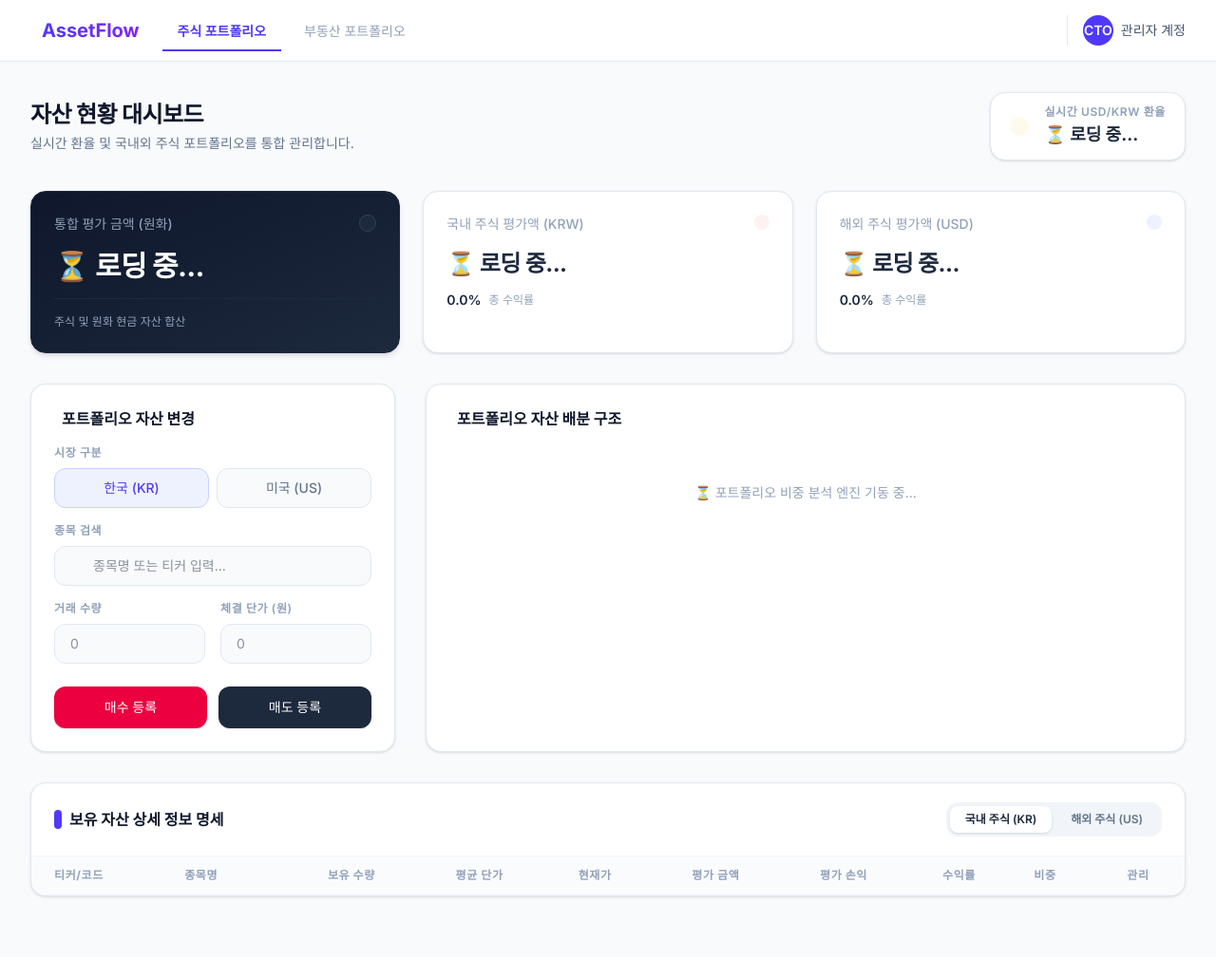
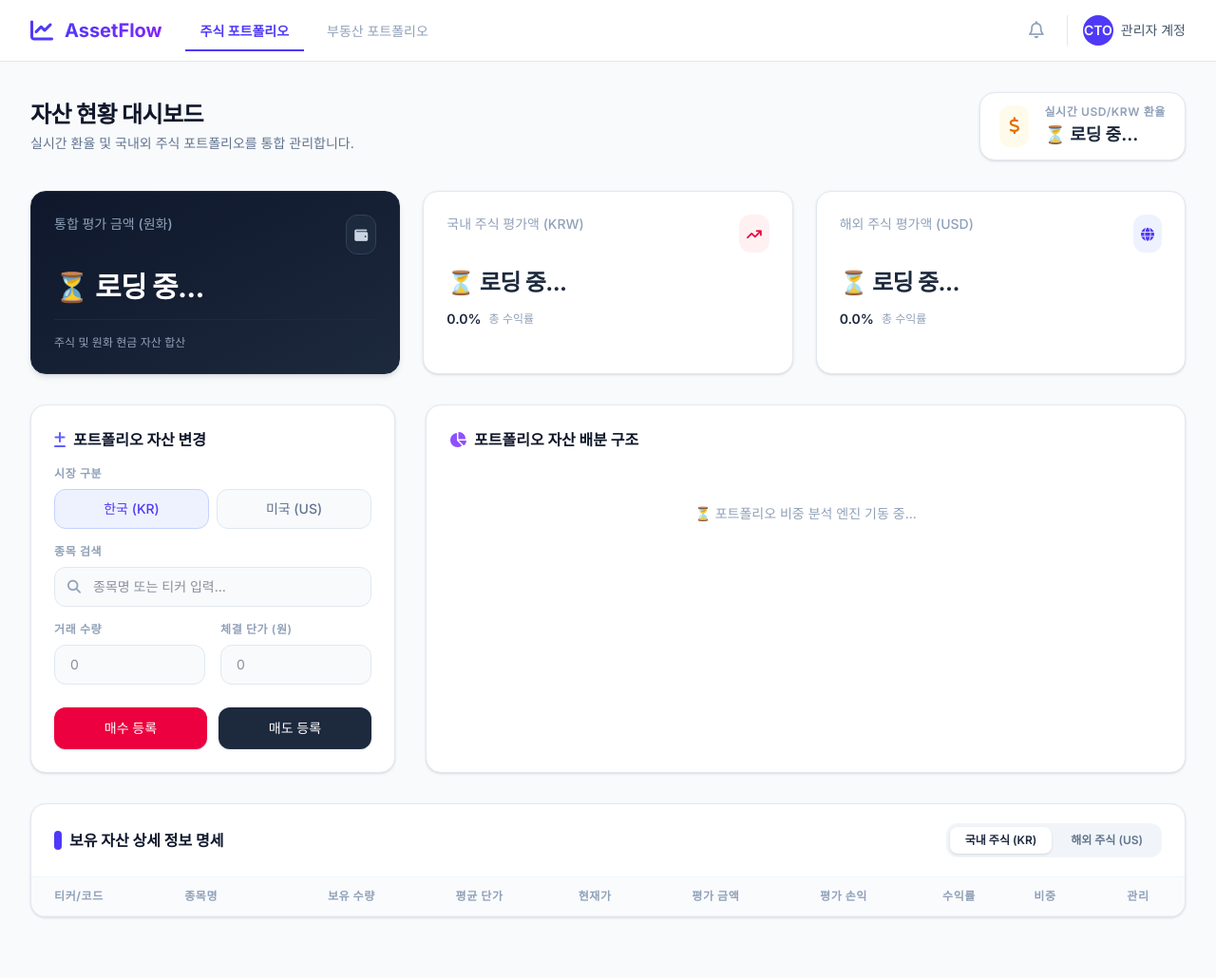
Before and after one commit to gkdl2197/InvestmentDashboard, a Flask app: page / in a window 1280 px wide. Shown: the whole page at 95% size. Before the commit the page ends 946 px from the top, so only its background shows below. Run offline with Flask 3, Linux system fonts and the light colour scheme; lists and menus that the app fills with data are empty.

Commit message:
Fix v1.9.9: Perfect sync between Claude backend fixes and Gemini 785 lines master template

```diff
--- a/frontend/templates/index.html
+++ b/frontend/templates/index.html
@@ -5,6 +5,7 @@
     <meta name="viewport" content="width=device-width, initial-scale=1.0">
     <title>통합 자산 관리 대시보드</title>
     <script src="https://cdn.jsdelivr.net/npm/@tailwindcss/browser@4"></script>
+    <link rel="stylesheet" href="https://cdnjs.cloudflare.com/ajax/libs/font-awesome/6.4.0/css/all.min.css">
     <style>
         @import url('https://fonts.googleapis.com/css2?family=Inter:wght@300;400;500;600;700&family=Noto+Sans+KR:wght@300;400;500;700&display=swap');
         body {
@@ -217,7 +218,7 @@
                 <div class="grid grid-cols-1 md:grid-cols-4 gap-4">
                     <div>
                         <label class="block text-xs font-semibold text-slate-500 mb-1.5">매물명/거주지 명칭</label>
-                        <input type="text" id="re-name" placeholder="예: 은마아파트 84㎡" class="w-full bg-slate-50 border border-slate-200 rounded-xl px-4 py-2.5 text-sm focus:bg-white focus:border-indigo-500 focus:outline-none">
+                        <input type="text" id="re-name" placeholder="예: 은마아파트" class="w-full bg-slate-50 border border-slate-200 rounded-xl px-4 py-2.5 text-sm focus:bg-white focus:border-indigo-500 focus:outline-none">
                     </div>
                     <div>
                         <label class="block text-xs font-semibold text-slate-500 mb-1.5">자산 유형</label>
@@ -367,7 +368,6 @@
 
         function toggleWatchlistInputs() {
             const isWatchlist = document.getElementById('re-is-watchlist').checked;
-            const typeSelect = document.getElementById('re-type');       // ✅ 추가
             const purWrapper = document.getElementById('re-pur-price-wrapper');
             const currWrapper = document.getElementById('re-curr-price-wrapper');
             const depositWrapper = document.getElementById('re-deposit-wrapper');
@@ -377,7 +377,6 @@
             const holdingSelect = document.getElementById('re-holding');
 
             if (isWatchlist) {
-                typeSelect.disabled = true;      // ✅ 추가
                 purWrapper.classList.add('hidden');
                 currWrapper.classList.add('hidden');
                 depositWrapper.classList.add('hidden');
@@ -386,7 +385,6 @@
                 targetWrapper.classList.remove('hidden');
                 holdingSelect.disabled = true;
             } else {
-                typeSelect.disabled = false;     // ✅ 추가
                 holdingSelect.disabled = false;
                 purWrapper.classList.remove('hidden');
                 currWrapper.classList.remove('hidden');
@@ -429,9 +427,6 @@
             }
         }
 
-        // ==========================================
-        // [SCRIPT 1] 주식 엔진 파트
-        // ==========================================
         function setMarket(market) {
             currentMarket = market;
             const krBtn = document.getElementById('market-kr-btn');
@@ -470,7 +465,7 @@
                     </div>
                 `).join('');
                 dropdown.classList.remove('hidden');
-            } catch (e) { console.error("검색 실패", e); }
+            } catch (e) { console.error("종목 검색 에러", e); }
         }
 
         function selectStock(symbol, name) {
@@ -535,6 +530,30 @@
             } catch (e) {}
         }
 
+        function renderProfitLabel(labelId, wrapperId, profit) {
+            const label = document.getElementById(labelId);
+            const wrapper = document.getElementById(wrapperId);
+            const sign = profit > 0 ? '+' : '';
+            label.innerText = `${sign}${profit}%`;
+            if (profit > 0) wrapper.className = "mt-2 text-sm text-rose-600 font-semibold";
+            else if (profit < 0) wrapper.className = "mt-2 text-sm text-blue-600 font-semibold";
+            else wrapper.className = "mt-2 text-sm text-slate-500";
+        }
+
+        function switchTableTab(tab) {
+            currentTableTab = tab;
+            const krBtn = document.getElementById('tab-kr-btn');
+            const usBtn = document.getElementById('tab-us-btn');
+            if (tab === 'KR') {
+                krBtn.className = "px-4 py-1.5 bg-white text-slate-800 text-xs font-semibold rounded-lg shadow-sm transition";
+                usBtn.className = "px-4 py-1.5 text-slate-500 hover:text-slate-800 text-xs font-semibold rounded-lg transition";
+            } else {
+                usBtn.className = "px-4 py-1.5 bg-white text-slate-800 text-xs font-semibold rounded-lg shadow-sm transition";
+                krBtn.className = "px-4 py-1.5 text-slate-500 hover:text-slate-800 text-xs font-semibold rounded-lg transition";
+            }
+            renderPortfolioTable();
+        }
+
         function renderPortfolioTable() {
             if (!globalPortfolioData) return;
             const tableBody = document.getElementById('portfolio-table-body');
@@ -578,9 +597,6 @@
             }).join('');
         }
 
-        // ==========================================
-        // [SCRIPT 2] 부동산 엔진 파트 (ID 싱크 완벽화)
-        // ==========================================
         async function fetchRealEstateData() {
             try {
                 const response = await fetch('/api/real-estate');
```
